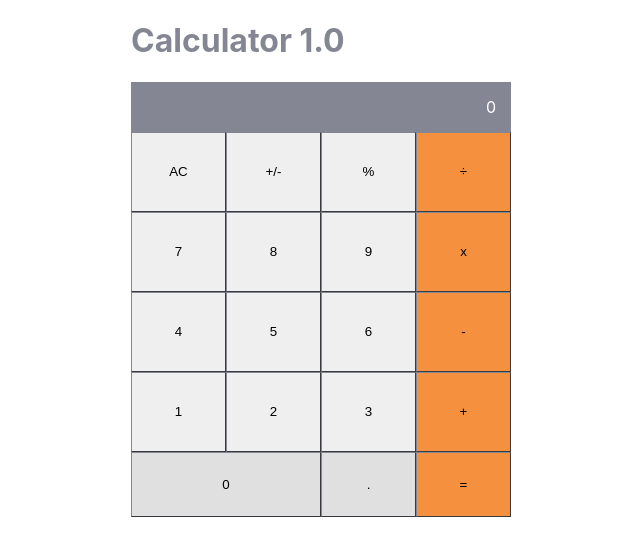
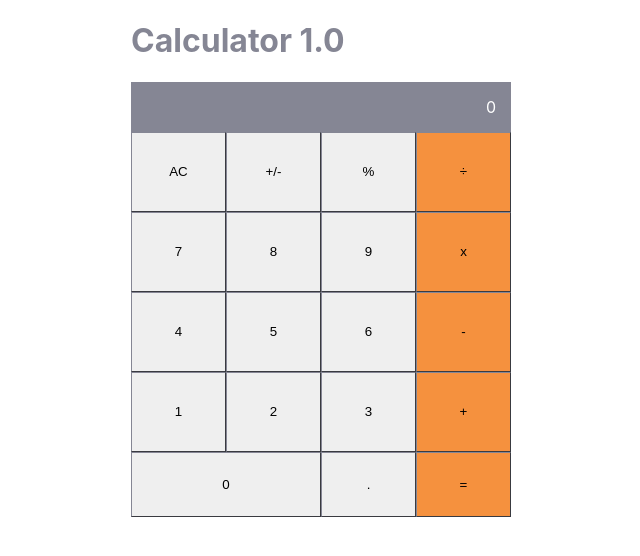
Before and after one commit to Ndaboom/math-magicians-v3, a React (Create React App) app: page / in a window 1280 px wide. Shown: the top 556 px of the page, without its empty margins (319-959 px from the left). Built offline with nearby package versions, Linux system fonts and the light colour scheme.

Commit message:
Sub touch pad UI updated

```diff
--- a/src/components/Calculator.js
+++ b/src/components/Calculator.js
@@ -42,9 +42,9 @@ function Calculator(props) {
         <button onClick={clickHandler} className="orange" type="button">+</button>
       </div>
       <div className="sub-touch-pad">
-        <button className="gray-color zero-btn" type="button">0</button>
-        <button className="gray-color dot-btn" type="button">.</button>
-        <button className="orange equal-btn" type="button">=</button>
+        <button onClick={clickHandler} className="zero-btn" type="button">0</button>
+        <button onClick={clickHandler} className="dot-btn" type="button">.</button>
+        <button onClick={clickHandler} className="orange equal-btn" type="button">=</button>
       </div>
     </div>
   );
```
